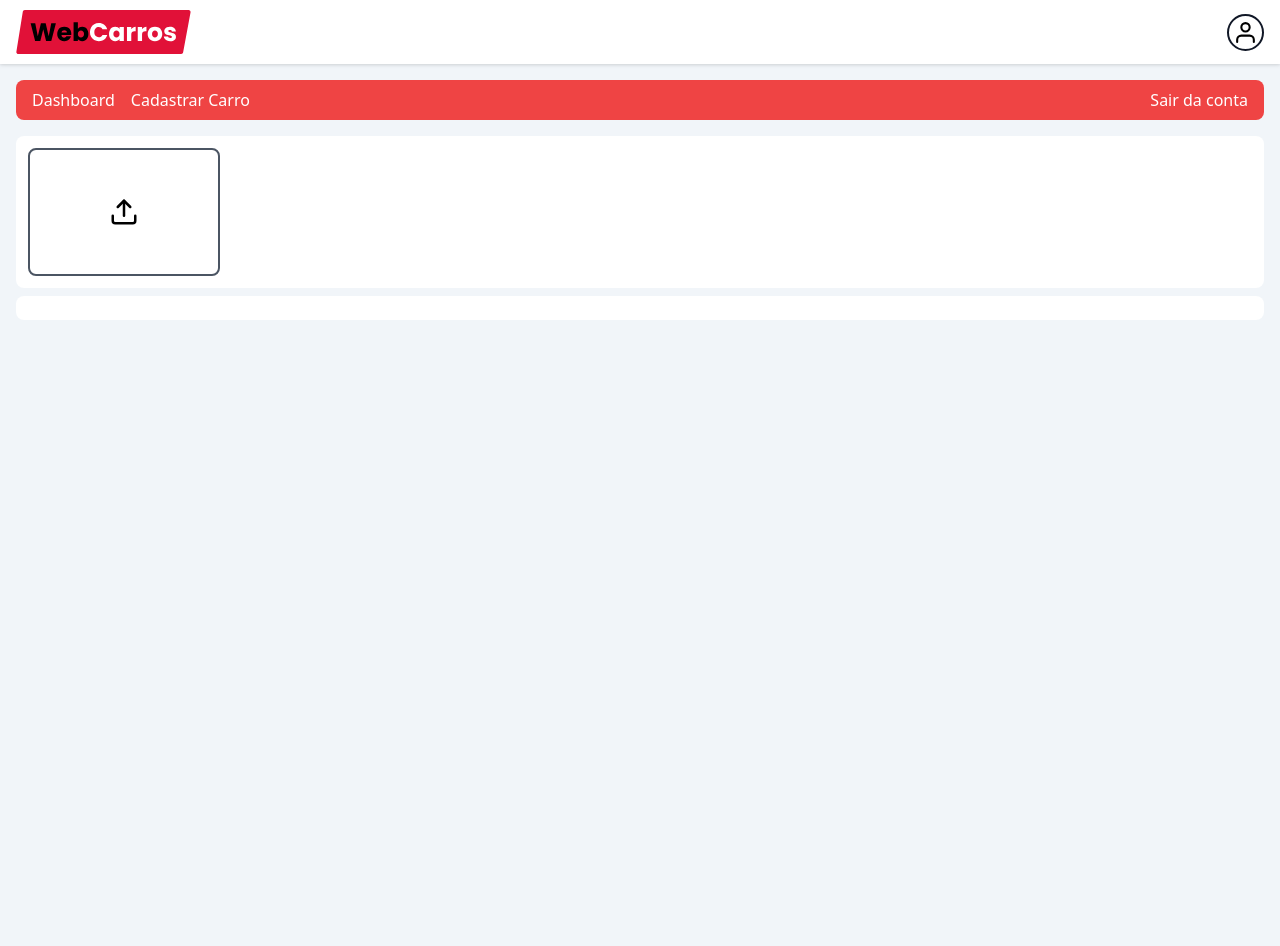
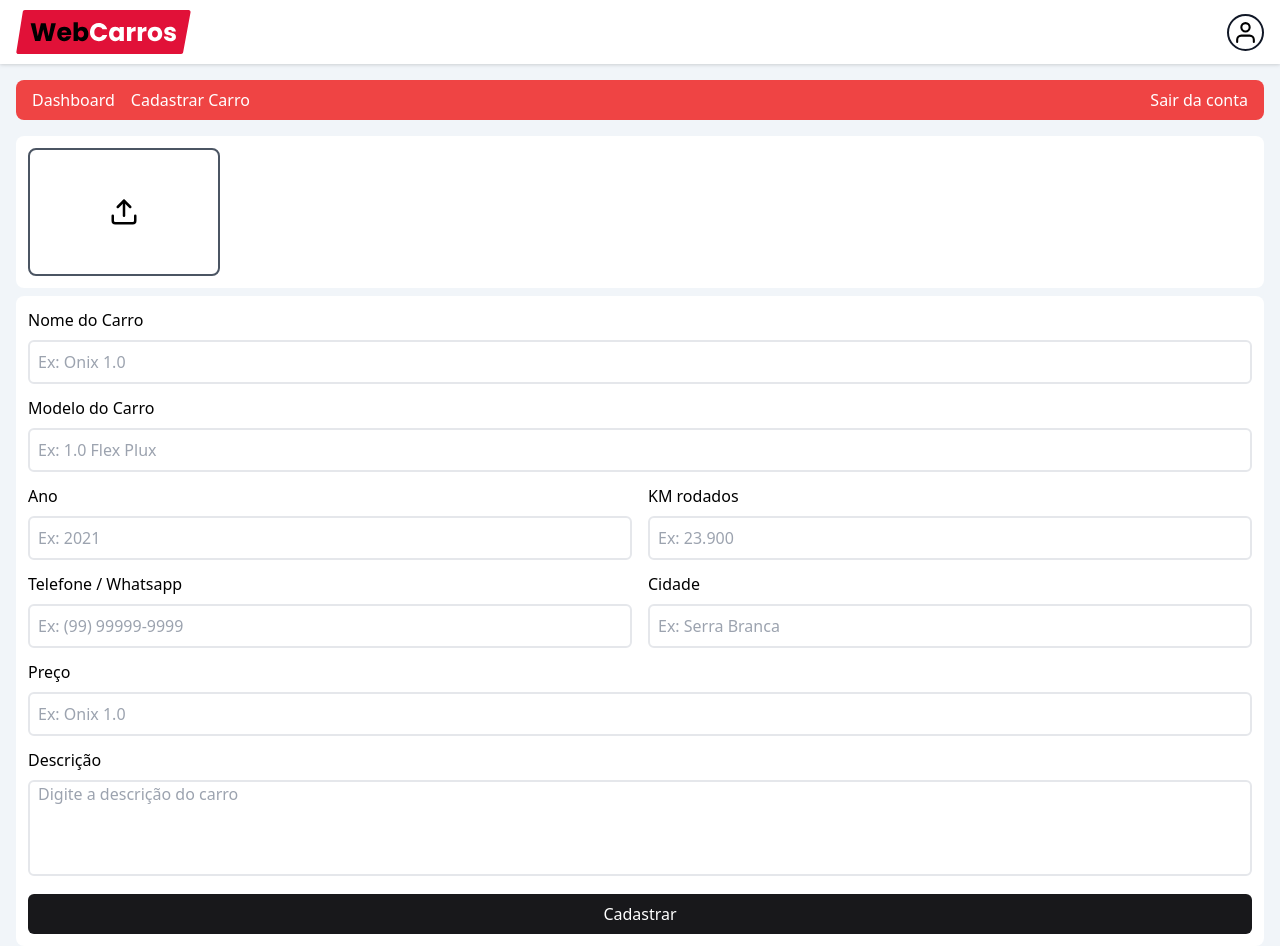
Before and after one commit to ArthurPdaSilva/webCarros, a React (Vite) app: page /dashboard/new in a window 1280 px wide. Before the commit the page ends 800 px from the top, so only its background shows below. Built offline with nearby package versions, Linux system fonts and the light colour scheme; no server answers; sample sign-in values are in the browser's storage.

Commit message:
wlp: continuação do formulário adicionando máscara

```diff
--- a/src/components/Input/index.tsx
+++ b/src/components/Input/index.tsx
@@ -4,7 +4,7 @@ import { RegisterOptions, UseFormRegister } from "react-hook-form";
 interface InputProps {
   name: string;
   placeholder: string;
-  type: string;
+  type: "text" | "number";
   error?: string;
   rules?: RegisterOptions;
   register: UseFormRegister<any>;
--- /dev/null
+++ b/src/features/Dashboard/New/PhoneInput/index.tsx
@@ -0,0 +1,37 @@
+/* eslint-disable @typescript-eslint/no-explicit-any */
+import { UseFormRegister } from "react-hook-form";
+
+interface InputProps {
+  error?: string;
+  register: UseFormRegister<any>;
+}
+
+function PhoneInput({ error, register }: InputProps) {
+  function handleChange(event: React.ChangeEvent<HTMLInputElement>) {
+    const inputPhoneNumber = event.target.value.replace(/\D/g, "");
+
+    const formattedPhoneNumber = inputPhoneNumber.replace(
+      /^(\d{2})(\d{4,5})(\d{4})$/,
+      "($1) $2-$3"
+    );
+
+    event.target.value = formattedPhoneNumber;
+  }
+
+  return (
+    <div>
+      <input
+        id="whatapp"
+        type="text"
+        maxLength={15}
+        placeholder="Ex: (99) 99999-9999"
+        className="w-full border-2 rounded-md h-11 px-2"
+        {...register("whatsapp", { required: "Campo obrigatório" })}
+        onChange={handleChange}
+      />
+      {error && <p className="my-1 text-red-500">{error}</p>}
+    </div>
+  );
+}
+
+export default PhoneInput;
--- a/src/features/Dashboard/New/index.tsx
+++ b/src/features/Dashboard/New/index.tsx
@@ -1,6 +1,25 @@
+import { zodResolver } from "@hookform/resolvers/zod";
+import { useForm } from "react-hook-form";
 import { FiUpload } from "react-icons/fi";
+import Input from "../../../components/Input";
+import PhoneInput from "./PhoneInput";
+import { FormData, schema } from "./schema";
 
 function New() {
+  const {
+    register,
+    handleSubmit,
+    reset,
+    formState: { errors },
+  } = useForm<FormData>({
+    resolver: zodResolver(schema),
+    mode: "onChange",
+  });
+
+  function onSubmit(data: FormData) {
+    console.log(data);
+  }
+
   return (
     <>
       <div className="w-full bg-white p-3 rounded-lg flex flex-col sm:flex-row items-center gap-2">
@@ -17,7 +36,104 @@ function New() {
           </div>
         </button>
       </div>
-      <div className="w-full bg-white p-3 rounded-lg flex flex-col sm:flex-row items-center gap-2 mt-2"></div>
+      <div className="w-full bg-white p-3 rounded-lg flex flex-col sm:flex-row items-center gap-2 mt-2">
+        <form className="w-full" onSubmit={handleSubmit(onSubmit)}>
+          <div className="mb-3">
+            <p className="mb-2 font-medium">Nome do Carro</p>
+            <Input
+              name="name"
+              register={register}
+              placeholder="Ex: Onix 1.0"
+              type="text"
+              error={errors.name?.message}
+            />
+          </div>
+          <div className="mb-3">
+            <p className="mb-2 font-medium">Modelo do Carro</p>
+            <Input
+              name="model"
+              register={register}
+              placeholder="Ex: 1.0 Flex Plux "
+              type="text"
+              error={errors.model?.message}
+            />
+          </div>
+
+          <div className="flex w-full mb-3 flex-row items-center gap-4">
+            <div className="w-full">
+              <p className="mb-2 font-medium">Ano</p>
+              <Input
+                name="year"
+                register={register}
+                placeholder="Ex: 2021"
+                type="number"
+                rules={{ valueAsNumber: true }}
+                error={errors.year?.message}
+              />
+            </div>
+            <div className="w-full">
+              <p className="mb-2 font-medium">KM rodados</p>
+              <Input
+                name="km"
+                register={register}
+                placeholder="Ex: 23.900"
+                type="number"
+                rules={{ valueAsNumber: true }}
+                error={errors.km?.message}
+              />
+            </div>
+          </div>
+          <div className="flex w-full mb-3 flex-row items-center gap-4">
+            <div className="w-full">
+              <p className="mb-2 font-medium">Telefone / Whatsapp</p>
+              <PhoneInput
+                register={register}
+                error={errors.whatsapp?.message}
+              />
+            </div>
+            <div className="w-full">
+              <p className="mb-2 font-medium">Cidade </p>
+              <Input
+                name="city"
+                register={register}
+                placeholder="Ex: Serra Branca"
+                type="text"
+                error={errors.city?.message}
+              />
+            </div>
+          </div>
+
+          <div className="mb-3">
+            <p className="mb-2 font-medium">Preço</p>
+            <Input
+              name="price"
+              register={register}
+              placeholder="Ex: Onix 1.0"
+              type="number"
+              rules={{ valueAsNumber: true }}
+              error={errors.price?.message}
+            />
+          </div>
+          <div className="mb-3">
+            <p className="mb-2 font-medium">Descrição</p>
+            <textarea
+              className="border-2 w-full rounded-md h-24 px-2 resize-none"
+              {...register("description")}
+              name="description"
+              placeholder="Digite a descrição do carro"
+              id="description"
+            />
+            {errors.description && (
+              <span className="mb-1 text-red-500 ">
+                {errors.description.message}
+              </span>
+            )}
+          </div>
+          <button className="w-full rounded-md bg-zinc-900 text-white font-medium h-10">
+            Cadastrar
+          </button>
+        </form>
+      </div>
     </>
   );
 }
--- /dev/null
+++ b/src/features/Dashboard/New/schema/index.ts
@@ -0,0 +1,17 @@
+import { z } from "zod";
+
+export const schema = z.object({
+  name: z.string().min(3, "O nome deve ter no mínimo 3 caracteres"),
+  model: z.string().min(3, "O modelo deve ter no mínimo 3 caracteres"),
+  year: z.number().int().min(1700, "O ano deve ser maior que 1700"),
+  km: z.number().int().min(0, "A quilometragem deve ser maior ou igual a 0"),
+  price: z.number().min(0, "O preço deve ser maior ou igual a 0"),
+  city: z.string().min(1, "A cidade deve ter no mínimo 1 caracteres"),
+  whatsapp: z
+    .string()
+    .min(10, "O número de WhatsApp deve ter no mínimo 10 caracteres")
+    .max(15, "O número de WhatsApp deve ter no máximo 15 caracteres"),
+  description: z.string().min(5, "A descrição deve ter no mínimo 5caracteres"),
+});
+
+export type FormData = z.infer<typeof schema>;
```
